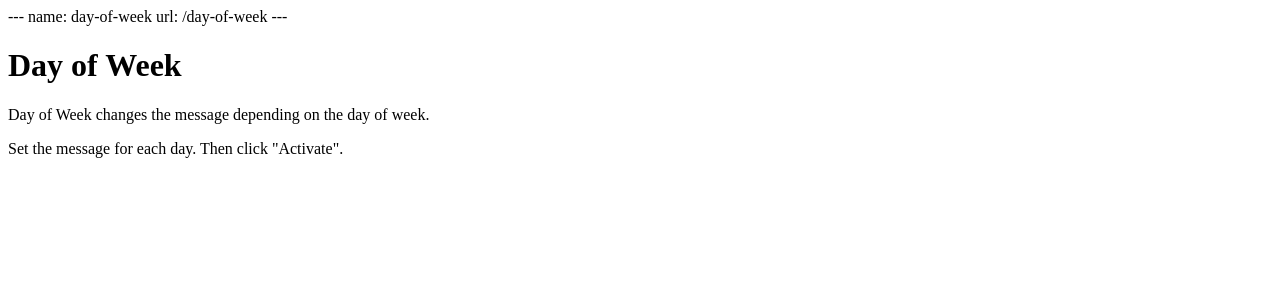
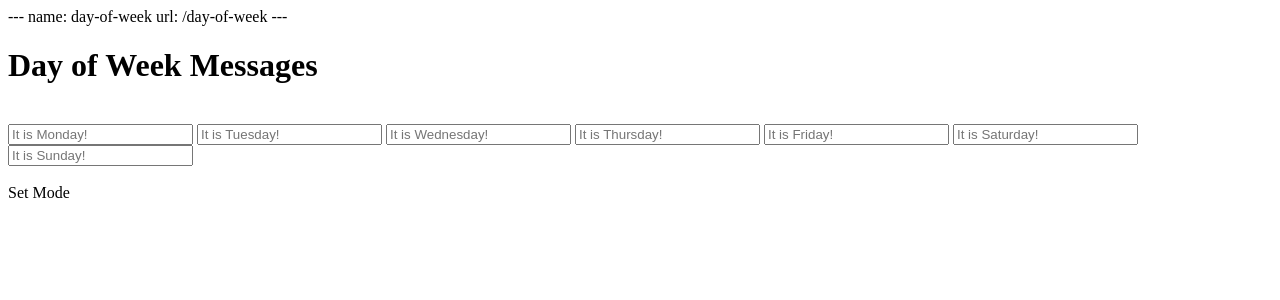
Before and after one commit to cd9/scrolling-sign, a Python web app: template scrolling-sign-site/client/templates/day-of-week.html in a window 1280 px wide. Shown: the top 300 px of the page. Run offline with Jinja, Linux system fonts and the light colour scheme; the template is opened without the code that fills it, so the values that code supplies are empty.

Commit message:
added static message and day-of-week functionality with firebase

```diff
--- a/scrolling-sign-site/bower.json
+++ b/scrolling-sign-site/bower.json
@@ -24,5 +24,7 @@
   ],
   "dependencies": {
     "foundation-apps": "~1.2.0"
+    "firebase": "~3.6.6",
+    "angularfire": "~2.3.0"
   }
 }
--- a/scrolling-sign-site/client/templates/day-of-week.html
+++ b/scrolling-sign-site/client/templates/day-of-week.html
@@ -3,8 +3,40 @@
 url: /day-of-week
 ---
 
-<div class="grid-container">
-  <h1>Day of Week</h1>
-  <p>Day of Week changes the message depending on the day of week.</p>
-  <p>Set the message for each day.  Then click "Activate".</p>
+
+<div ng-controller="AppController" class="grid-container">
+	<div class="card">
+			<div class="card-divider">
+				<h1>Day of Week Messages</h1>
+			</div>
+			<br/>
+			<div class="small-12 grid-content">
+				<zf-accordion>
+				<zf-accordion-item title="Monday Message">
+					<input ng-model="data.monday" placeholder="It is Monday!">
+				</zf-accordion-item>
+				<zf-accordion-item title="Tuesday Message">
+					<input ng-model="data.tuesday" placeholder="It is Tuesday!">
+				</zf-accordion-item>
+				<zf-accordion-item title="Wednesday Message">
+					<input ng-model="data.wednesday" placeholder="It is Wednesday!">
+				</zf-accordion-item>
+				<zf-accordion-item title="Thursday Message">
+					<input ng-model="data.thursday" placeholder="It is Thursday!">
+				</zf-accordion-item>
+				<zf-accordion-item title="Friday Message">
+					<input ng-model="data.friday" placeholder="It is Friday!">
+				</zf-accordion-item>
+				<zf-accordion-item title="Saturday Message">
+					<input ng-model="data.saturday" placeholder="It is Saturday!">
+				</zf-accordion-item>
+				<zf-accordion-item title="Sunday Message">
+					<input ng-model="data.sunday" placeholder="It is Sunday!">
+				</zf-accordion-item>
+				</zf-accordion>
+				<br> </br>
+				<a class="button" ng-click="setMode(1)">Set Mode</a>
+			</div>
+			<br/>
+	</div>
 </div>
--- a/scrolling-sign-site/gulpfile.js
+++ b/scrolling-sign-site/gulpfile.js
@@ -40,6 +40,8 @@
     'bower_components/angular-ui-router/release/angular-ui-router.js',
     'bower_components/foundation-apps/js/vendor/**/*.js',
     'bower_components/foundation-apps/js/angular/**/*.js',
+    'bower_components/firebase/firebase-debug.js',
+    'bower_components/angularfire/dist/angularfire.js',
     '!bower_components/foundation-apps/js/angular/app.js'
   ],
   // These files are for your app's JavaScript
```
Also changed, not shown: scrolling-sign-site/client/assets/js/app.js (+46 -2 lines), scrolling-sign-site/client/index.html (+24 -0 lines), scrolling-sign-site/client/templates/home.html (+27 -4 lines), scrolling-sign-site/client/templates/static-message.html (+20 -4 lines), scrolling-sign-site/client/templates/login.html (added).
